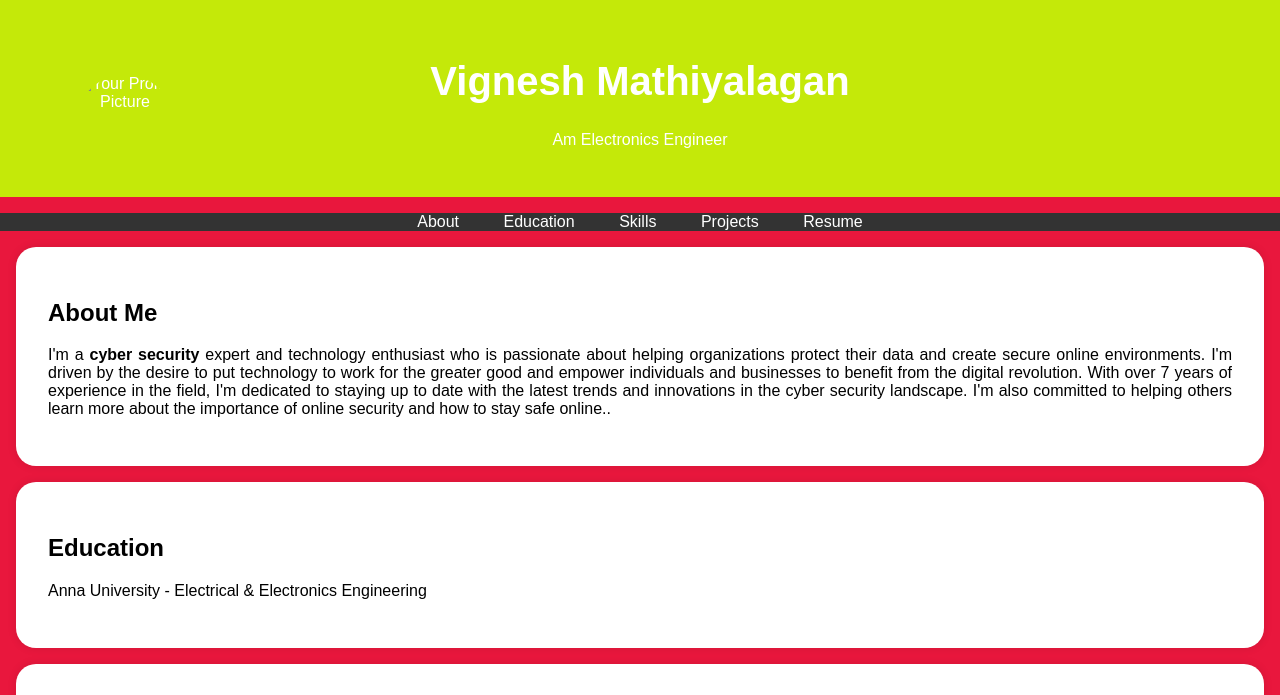
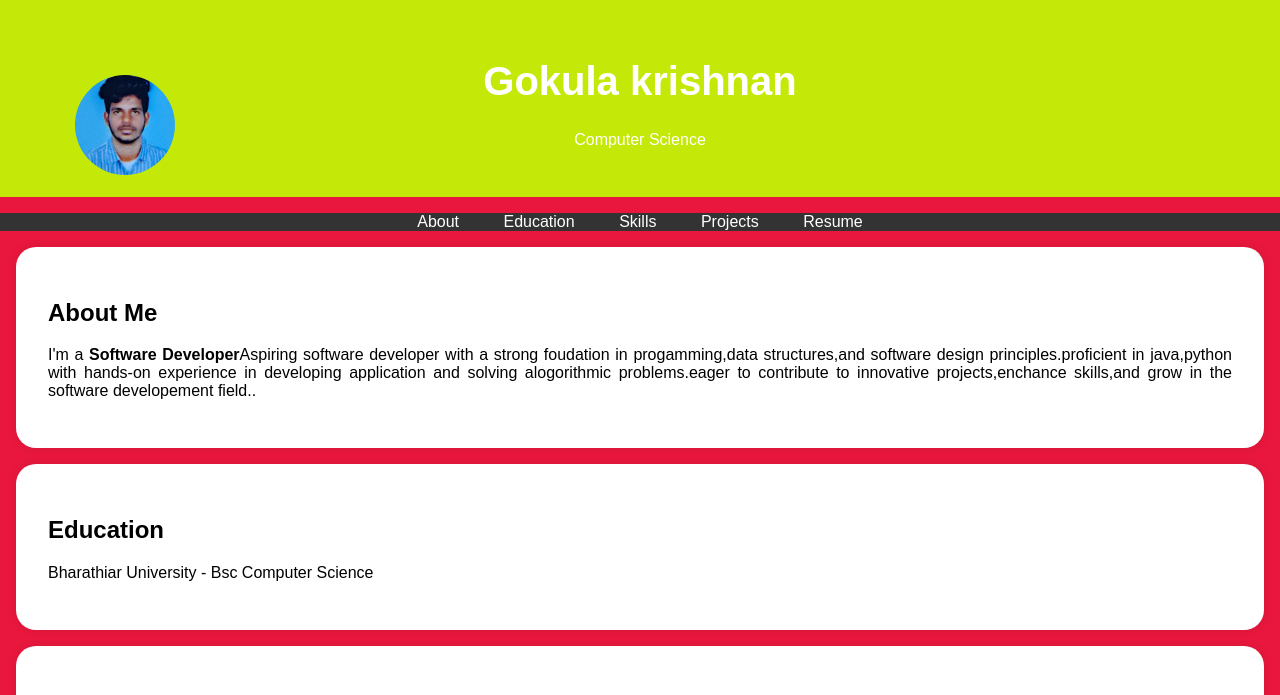
Before and after one commit to GOKUL2638/Digital-portfolio, a plain HTML site: page index.html in a window 1280 px wide. Shown: the top 695 px of the page. Drawn offline with Linux system fonts and the light colour scheme.

Commit message:
Update index.html

```diff
--- a/index.html
+++ b/index.html
@@ -95,9 +95,9 @@
     <header>
         <div class="header-content">
             <!-- Add your profile picture here -->
-            <img src="./Vignesh Mathiyalagan.jpg" alt="Your Profile Picture" class="profile-picture">
-            <h1>Vignesh Mathiyalagan</h1>
-            <p>Am Electronics Engineer</p>
+            <img src="Gokul.jpg" alt="Your Profile Picture" class="profile-picture">
+            <h1>Gokula krishnan</h1>
+            <p> Computer Science </p>
         </div>
     </header>
 
@@ -115,14 +115,14 @@
     <section id="about">
         <div class="section-content">
             <h2>About Me</h2>
-            <p>I'm a <b>cyber security </b>expert and technology enthusiast who is passionate about helping organizations protect their data and create secure online environments. I'm driven by the desire to put technology to work for the greater good and empower individuals and businesses to benefit from the digital revolution. With over 7 years of experience in the field, I'm dedicated to staying up to date with the latest trends and innovations in the cyber security landscape. I'm also committed to helping others learn more about the importance of online security and how to stay safe online..</p>
+            <p>I'm a <b>Software Developer</b>Aspiring software developer with a strong foudation in progamming,data structures,and software design principles.proficient in java,python with hands-on experience in developing application and solving alogorithmic problems.eager to contribute to innovative projects,enchance skills,and grow in the software developement field..</p>
         </div>
     </section>
 
     <section id="education">
         <div class="section-content">
             <h2>Education</h2>
-            <p>Anna University  - Electrical & Electronics Engineering</p>
+            <p>Bharathiar University  - Bsc Computer Science </p>
 
 
         </div>
```
